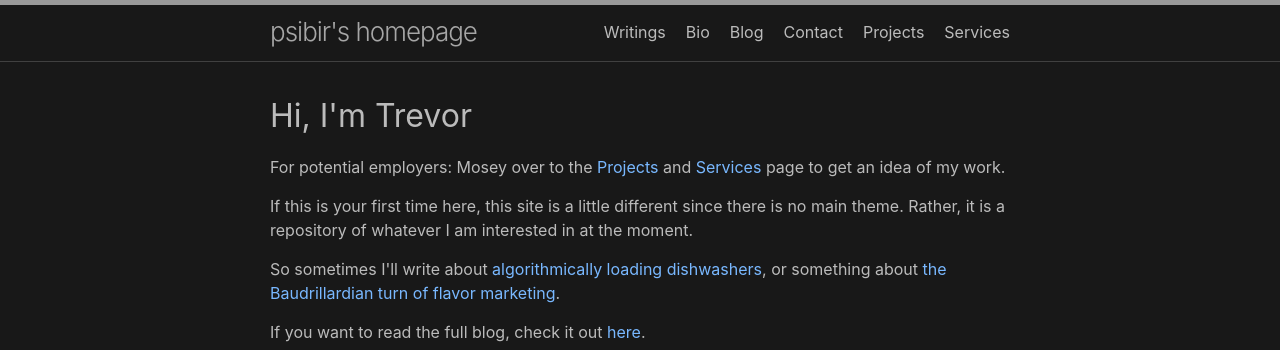
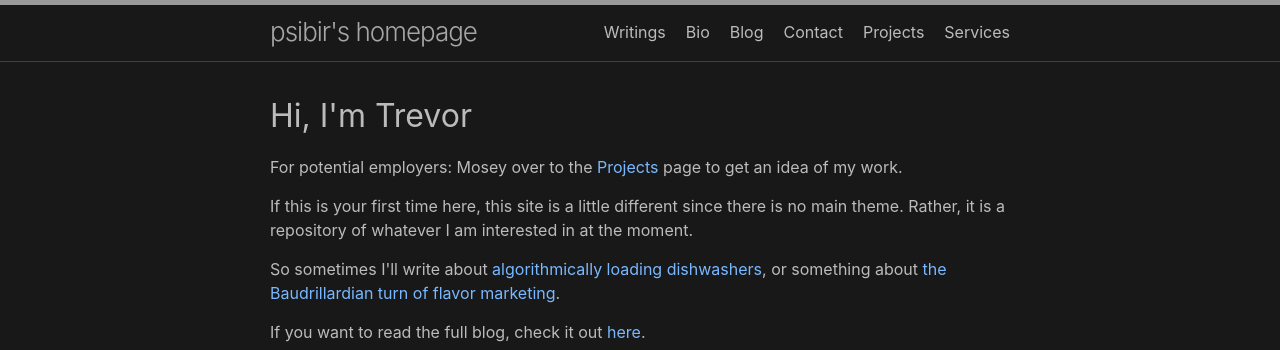
Before and after one commit to psibir/psibir.github.io, a Jekyll site: the page built from README.md, in a window 1280 px wide. Shown: the top 350 px of the page. Built offline with Jekyll 4.4.1, drawn with Linux system fonts in a browser that asks for light colours; our own code applies the rules of GitHub Pages for plain Markdown files; a script that is not in the unit is left out.

Commit message:
Update home.html

```diff
--- a/_layouts/home.html
+++ b/_layouts/home.html
@@ -6,7 +6,7 @@ layout: default
 <div class="home card">
   <div class="welcome-section">
     <h1>Hi, I'm Trevor</h1>
-    <p>For potential employers: Mosey over to the <a href="https://psibir.github.io/page/projects/">Projects</a> and <a href="https://psibir.github.io/page/services/">Services</a> page to get an idea of my work.</p>
+    <p>For potential employers: Mosey over to the <a href="https://psibir.github.io/page/projects/">Projects</a> page to get an idea of my work.</p>
     <p>If this is your first time here, this site is a little different since there is no main theme. Rather, it is a repository of whatever I am interested in at the moment.</p>
     <p>So sometimes I'll write about <a href="https://psibir.github.io/article/algorithmicdishwasher/">algorithmically loading dishwashers</a>, or something about <a href="https://psibir.github.io/article/flavor-psychopolitics/">the Baudrillardian turn of flavor marketing</a>.</p>
     <p>If you want to read the full blog, check it out <a href="https://psibir.github.io/page/blog/">here</a>.</p>
```
